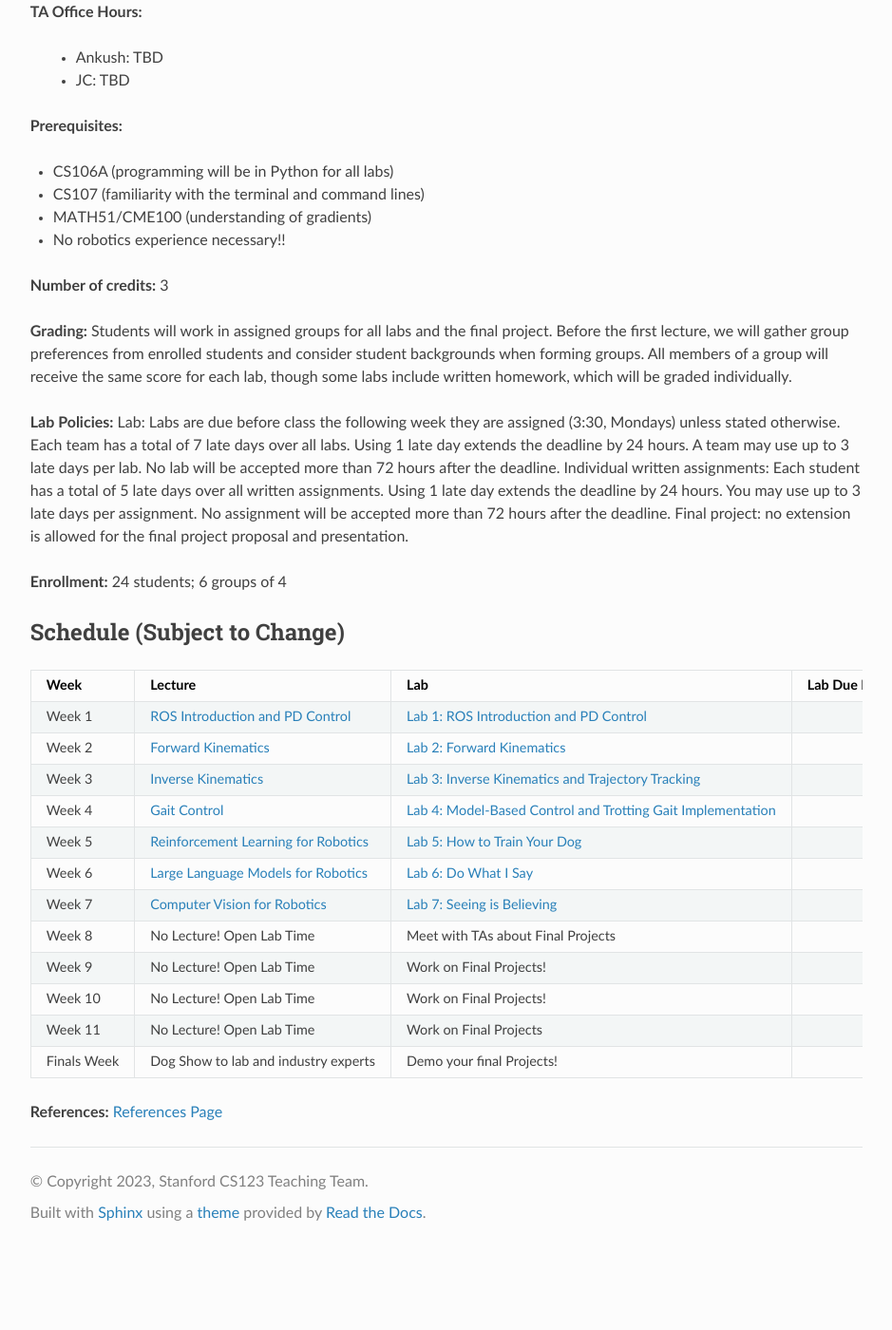
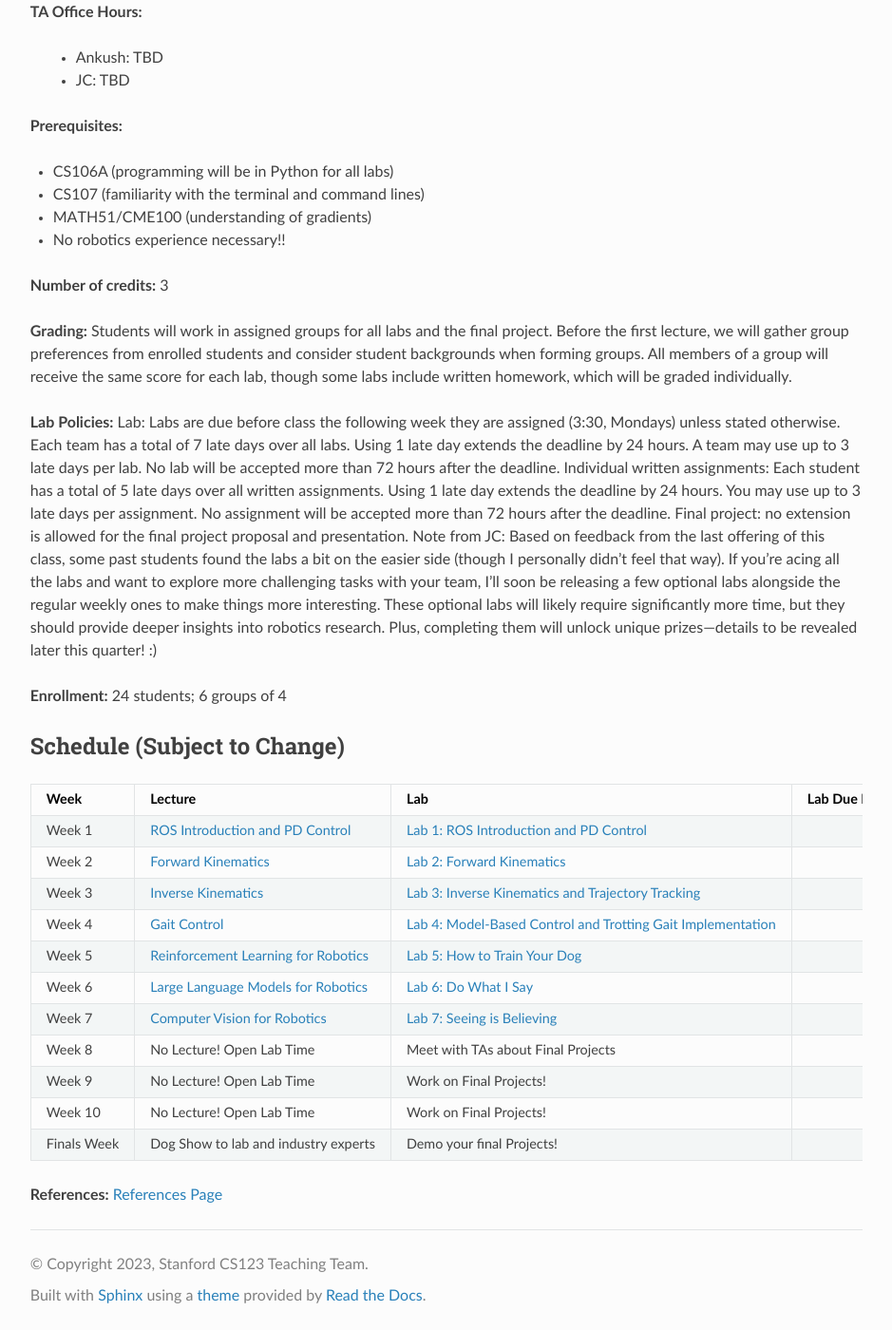
Before and after one commit to cs123-stanford/cs123-stanford, a Sphinx documentation site: the page built from docs/index.rst, in a window 1280 px wide and 1400 px high, scrolled down 1662 px. Shown: the whole window at 95% size, without its empty margins (320-1259 px from the left). Built offline with Sphinx 7.4.7 and the Read the Docs theme 3.1.0, drawn with Linux system fonts in a browser that asks for light colours; pages that are not in the unit, such as notebooks, are missing from menus; before the commit the page ends 2975 px from its top, so only the background shows below that.

Commit message:
Update index.rst

```diff
--- a/docs/index.rst
+++ b/docs/index.rst
@@ -58,6 +58,7 @@
 **Lab Policies:**  Lab: Labs are due before class the following week they are assigned (3:30, Mondays) unless stated otherwise. Each team has a total of 7 late days over all labs. Using 1 late day extends the deadline by 24 hours. A team may use up to 3 late days per lab. No lab will be accepted more than 72 hours after the deadline.
 Individual written assignments: Each student has a total of 5 late days over all written assignments. Using 1 late day extends the deadline by 24 hours. You may use up to 3 late days per assignment. No assignment will be accepted more than 72 hours after the deadline.
 Final project: no extension is allowed for the final project proposal and presentation.
+Note from JC: Based on feedback from the last offering of this class, some past students found the labs a bit on the easier side (though I personally didn’t feel that way). If you’re acing all the labs and want to explore more challenging tasks with your team, I’ll soon be releasing a few optional labs alongside the regular weekly ones to make things more interesting. These optional labs will likely require significantly more time, but they should provide deeper insights into robotics research. Plus, completing them will unlock unique prizes—details to be revealed later this quarter! :)
 
 **Enrollment:** 24 students; 6 groups of 4
 
@@ -77,8 +78,7 @@
    "Week 7", ":doc:`../schedule/lectures/fall-24/lec-7`", ":doc:`../schedule/labs/fall-24/lab-7`", "", ""
    "Week 8", "No Lecture! Open Lab Time", "Meet with TAs about Final Projects", "", "Project Proposals due end of week"
    "Week 9", "No Lecture! Open Lab Time", "Work on Final Projects!", "", ""
-   "Week 10", "No Lecture! Open Lab Time", "Work on Final Projects!", "", ""
-   "Week 11", "No Lecture! Open Lab Time", "Work on Final Projects", "", "Final Project checkpoint by end of week"
+   "Week 10", "No Lecture! Open Lab Time", "Work on Final Projects!", "", "Final Project checkpoint by end of week"
    "Finals Week", "Dog Show to lab and industry experts", "Demo your final Projects!", "", ""
 
 **References:** :doc:`../reference/references`
```
